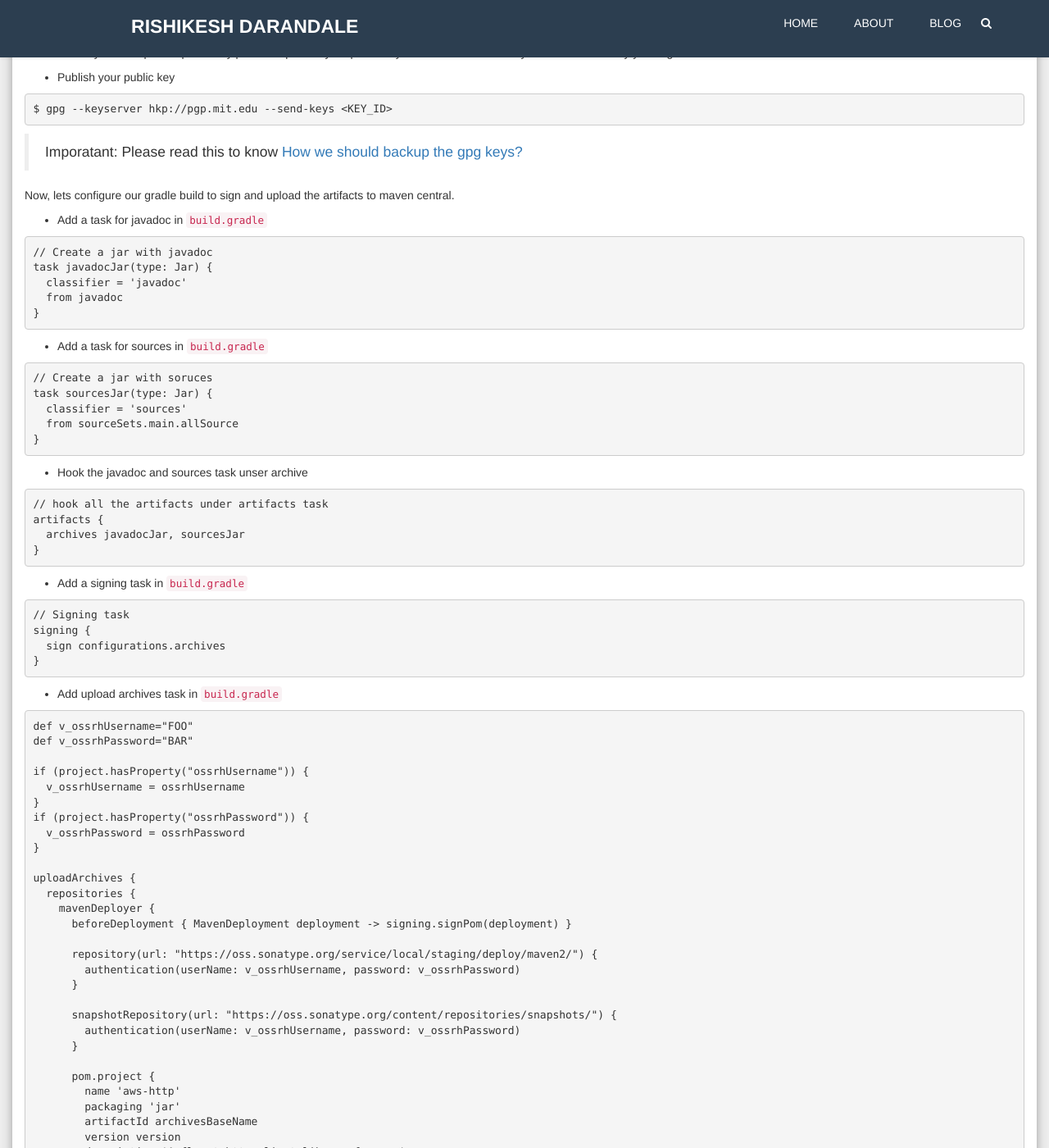
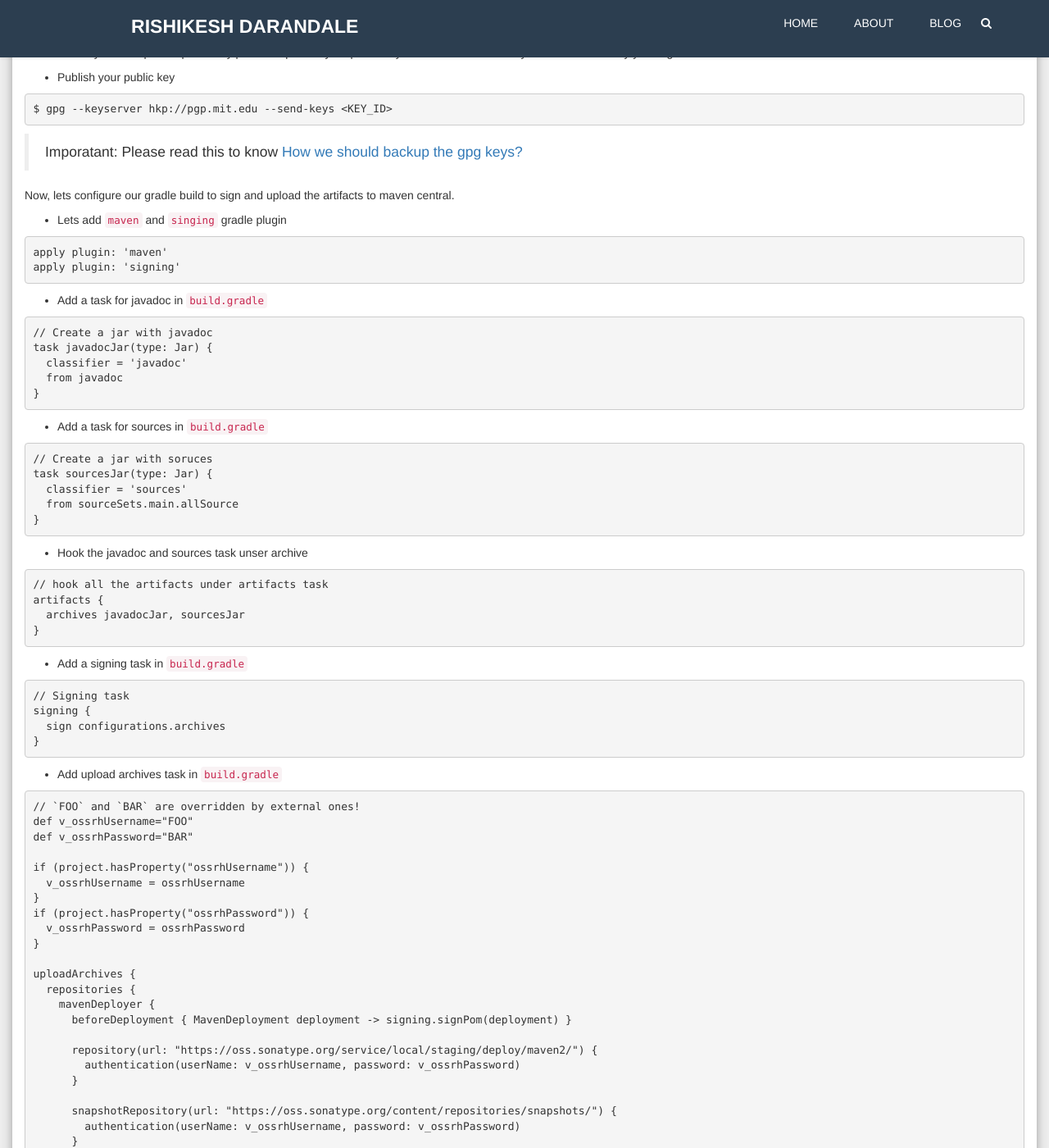
Before and after one commit to RishikeshDarandale/rishikeshdarandale.github.io, a Jekyll site: the page built from _posts/2018-02-23-deploying-to-oss-sonatype-using-travis.markdown, in a window 1280 px wide and 1400 px high, scrolled down 2060 px. Shown: the whole window at 82% size. Built offline with Jekyll 4.4.1, drawn with Linux system fonts in a browser that asks for light colours; nearby versions of some CDN libraries; some of the changed text lies outside the part shown.

Commit message:
Minor correction in the post

````diff
--- a/_posts/2018-02-23-deploying-to-oss-sonatype-using-travis.markdown
+++ b/_posts/2018-02-23-deploying-to-oss-sonatype-using-travis.markdown
@@ -132,6 +132,13 @@ $ gpg --keyserver hkp://pgp.mit.edu --send-keys <KEY_ID>
 
 Now, lets configure our gradle build to sign and upload the artifacts to maven central.
 
+* Lets add `maven` and `singing` gradle plugin
+
+```
+apply plugin: 'maven'
+apply plugin: 'signing'
+```
+
 * Add a task for javadoc in `build.gradle`
 
 ```
@@ -173,6 +180,7 @@ signing {
 * Add upload archives task in `build.gradle`
 
 ```
+// `FOO` and `BAR` are overridden by external ones!
 def v_ossrhUsername="FOO"
 def v_ossrhPassword="BAR"
 
@@ -288,7 +296,7 @@ $travis encrypt-file my.travis.gpg
 
 > This will create an encrypted file as `my.travis.gpg.enc`.
 
-> Take a note of a line 'openssl aes-256-cbc -K...`
+> Take a note of a line `openssl aes-256-cbc -K...`
 
 * Delete the original `my.travis.gpg` file
 
````
Also changed, not shown: other parts of _posts/2018-02-23-deploying-to-oss-sonatype-using-travis.markdown (+1 -1 lines).
